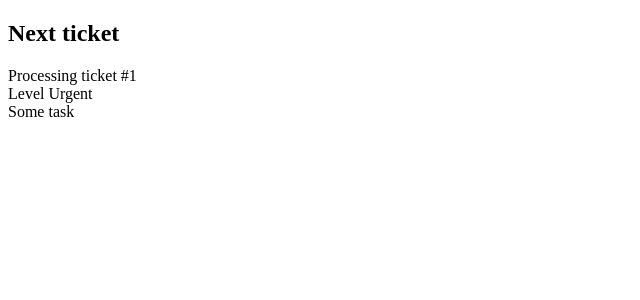
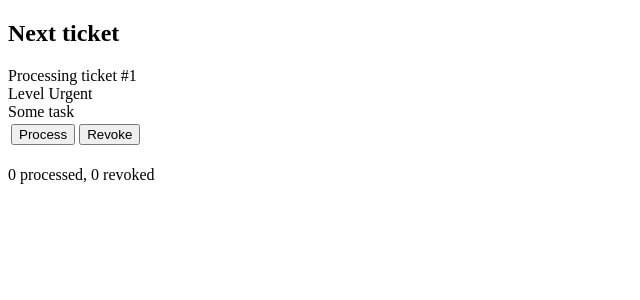
Before and after one commit to antik9/hyperskill-ticket, a Django app: page /processing in a window 1280 px wide. Shown: the top 300 px of the page, without its empty margins (0-640 px from the left). Run offline with Django 3.2, Linux system fonts and the light colour scheme.

Commit message:
Add post requests for ticket processing.

```diff
--- a/requirements.txt
+++ b/requirements.txt
@@ -1,2 +1,2 @@
-django==2.2
+django==2.2.3
 gunicorn==19.9.0
--- a/web/templates/web/processing.html
+++ b/web/templates/web/processing.html
@@ -6,6 +6,23 @@
 <div>Processing ticket #{{ ticket.number }}</div>
 <div>Level {{ urgency }}</div>
 <div>{{ ticket.message }}</div>
+
+<table>
+<tbody>
+    <tr>
+        <form method="post">{% csrf_token %}
+        <td>
+            <button name="action" value="process" type="submit">Process</button>
+        </td>
+        <td>
+            <button name="action" value="revoke" type="submit">Revoke</button>
+        </td>
+    </tr>
+</tbody>
+</table>
 {% else %}
 <h2>No tickets left</h2>
 {% endif %}
+
+<br/>
+<div>{{ processed }} processed, {{ revoked }} revoked</div>
--- a/web/views.py
+++ b/web/views.py
@@ -1,15 +1,18 @@
 # -*- coding: utf-8 -*-
 from dataclasses import dataclass
+from datetime import datetime
 from heapq import heappush, heappop, nsmallest
 from typing import List, Tuple, Dict
 
-from django.shortcuts import render
+from django.shortcuts import render, redirect, reverse
 from django.http.response import HttpResponse
 from django.core.handlers.wsgi import WSGIRequest
 
 URGENCY_LEVEL = dict([(1, 'Urgent'), (2, 'Normal'), (3, 'Lazy')])
 AVERAGE_PROCESSING_TIME = 1
 next_number = 1
+processed = 0
+revoked = 0
 
 @dataclass(order=True)
 class Ticket:
@@ -46,18 +49,35 @@ def get_ticket_page(request: WSGIRequest, level: int, *args, **kwargs) -> HttpRe
     clients_before = sum(queues_size[l] for l in queues_size if l <= level) - 1
     return render(
         request, 'web/ticket.html',
-        context={'ticket': ticket, 'time_to_wait': clients_before * AVERAGE_PROCESSING_TIME}
+        context={
+            'ticket': ticket,
+            'time_to_wait': clients_before * AVERAGE_PROCESSING_TIME,
+            'current_time': datetime.now(),
+        }
     )
 
 
 def process_next_ticket(request: WSGIRequest, *args, **kwargs) -> HttpResponse:
-    global queues_size, ticket_queue
-    ticket = heappop(ticket_queue) if ticket_queue else None
+    global queues_size, ticket_queue, processed, revoked
+
+    ticket = nsmallest(1, ticket_queue)[0] if ticket_queue else None
     urgency = None
     if ticket:
         urgency = URGENCY_LEVEL[ticket.level]
+
+    if request.method == 'POST':
+        if request.POST.get('action') == 'process':
+            processed += 1
+        elif request.POST.get('action') == 'revoke':
+            revoked += 1
+        heappop(ticket_queue) if ticket_queue else None
         queues_size[ticket.level] -= 1
+        return redirect(reverse('processing'))
+
     return render(
         request, 'web/processing.html',
-        context={'ticket': ticket, 'urgency': urgency}
+        context={
+            'ticket': ticket, 'urgency': urgency,
+            'processed': processed, 'revoked': revoked
+        }
     )
```
Also changed, not shown: web/templates/web/ticket.html (+8 -2 lines), web/tests.py (added, +11 -0 lines).
